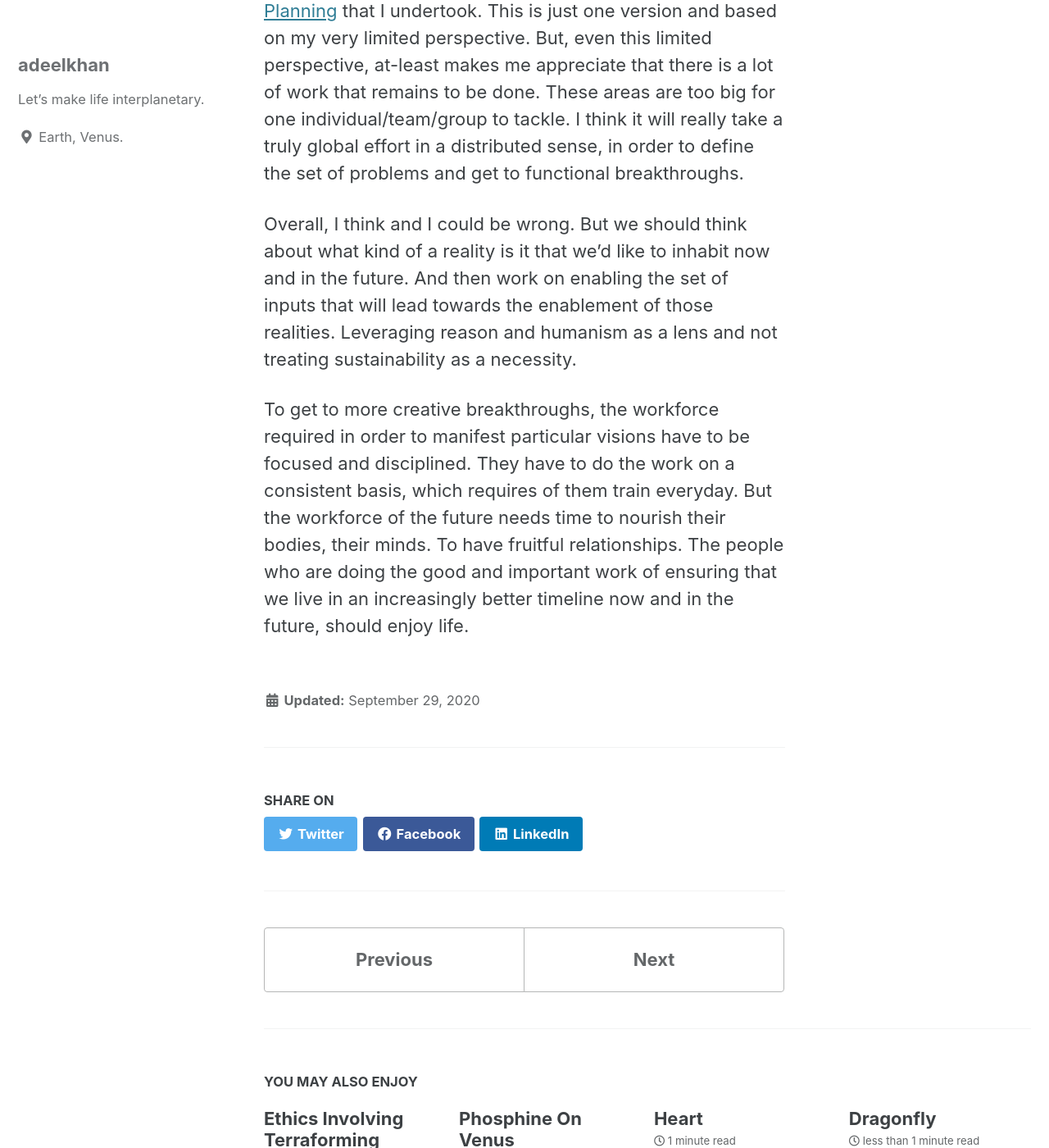
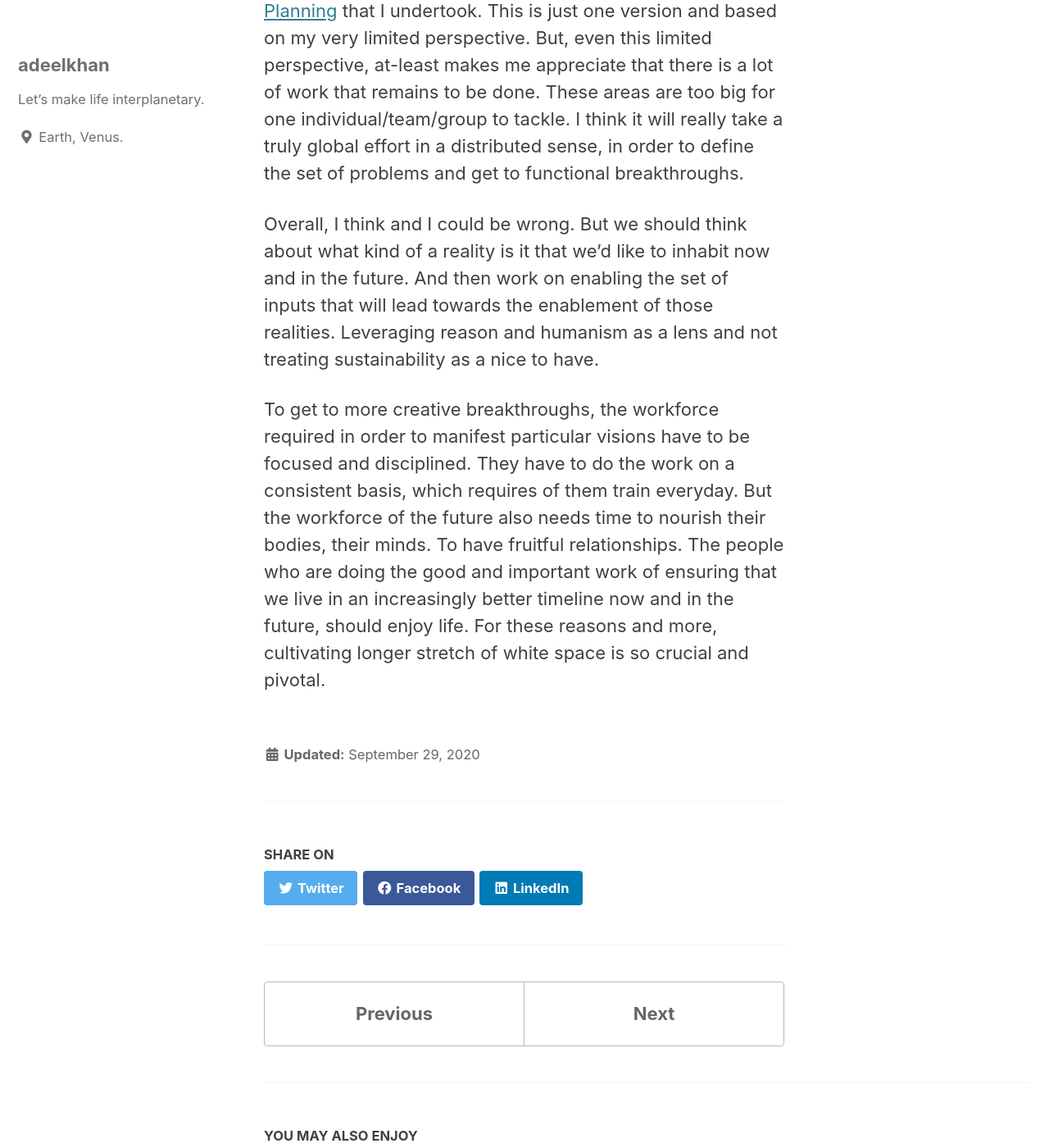
Before and after one commit to stellardreams/stellardreams.github.io, a Jekyll site: the page built from _posts/2020-09-29-White-space.md, in a window 1280 px wide and 1400 px high, scrolled down 4531 px. Shown: the whole window at 82% size. Built offline with Jekyll 4.4.1, drawn with Linux system fonts in a browser that asks for light colours; cached includes are drawn as plain includes.

Commit message:
Update 2020-09-29-White-space.md

```diff
--- a/_posts/2020-09-29-White-space.md
+++ b/_posts/2020-09-29-White-space.md
@@ -29,6 +29,6 @@ I think that most of what we categorize as work, is going to get automated away
 
 Also, I made a video on the overall topic of [Future Scenario Planning](https://youtu.be/4K7J2tCOwic) that I undertook. This is just one version and based on my very limited perspective. But, even this limited perspective, at-least makes me appreciate that there is a lot of work that remains to be done. These areas are too big for one individual/team/group to tackle. I think it will really take a truly global effort in a distributed sense, in order to define the set of problems and get to functional breakthroughs.
 
-Overall, I think and I could be wrong. But we should think about what kind of a reality is it that we'd like to inhabit now and in the future. And then work on enabling the set of inputs that will lead towards the enablement of those realities. Leveraging reason and humanism as a lens and not treating sustainability as a necessity.
+Overall, I think and I could be wrong. But we should think about what kind of a reality is it that we'd like to inhabit now and in the future. And then work on enabling the set of inputs that will lead towards the enablement of those realities. Leveraging reason and humanism as a lens and not treating sustainability as a nice to have.
 
-To get to more creative breakthroughs, the workforce required in order to manifest particular visions have to be focused and disciplined. They have to do the work on a consistent basis, which requires of them train everyday. But the workforce of the future needs time to nourish their bodies, their minds. To have fruitful relationships. The people who are doing the good and important work of ensuring that we live in an increasingly better timeline now and in the future, should enjoy life.
+To get to more creative breakthroughs, the workforce required in order to manifest particular visions have to be focused and disciplined. They have to do the work on a consistent basis, which requires of them train everyday. But the workforce of the future also needs time to nourish their bodies, their minds. To have fruitful relationships. The people who are doing the good and important work of ensuring that we live in an increasingly better timeline now and in the future, should enjoy life. For these reasons and more, cultivating longer stretch of white space is so crucial and pivotal.
```
